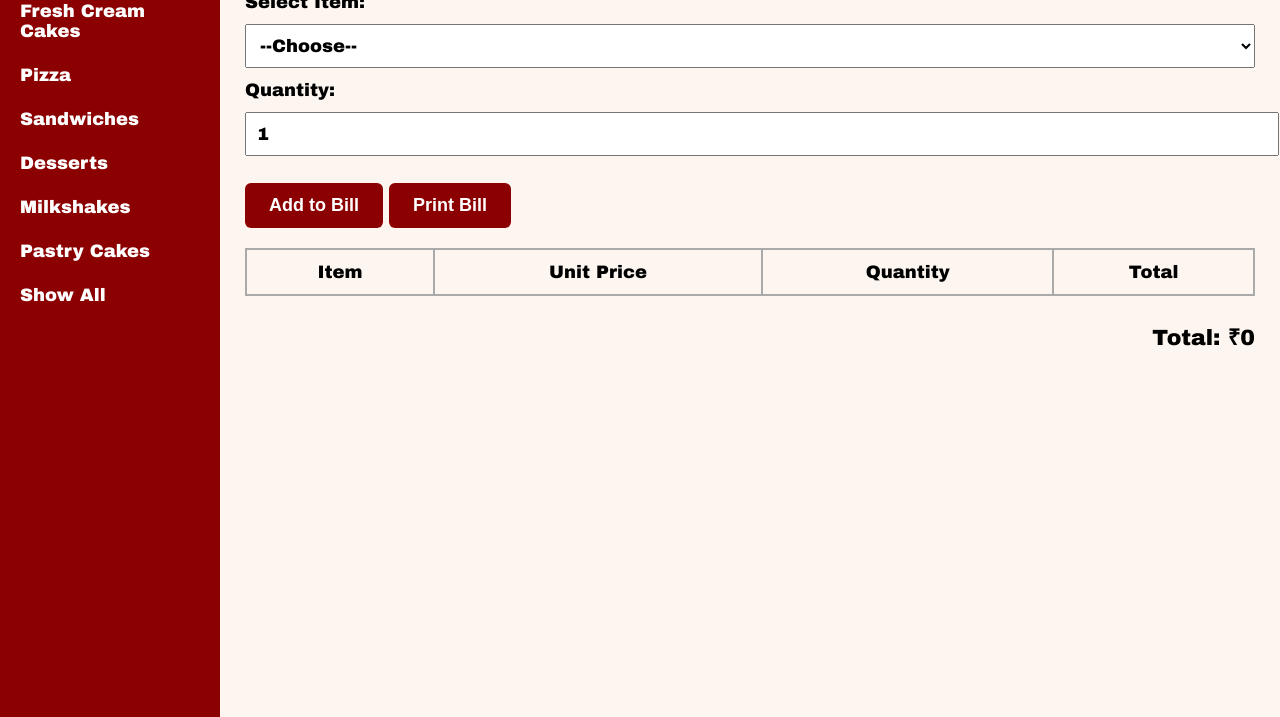
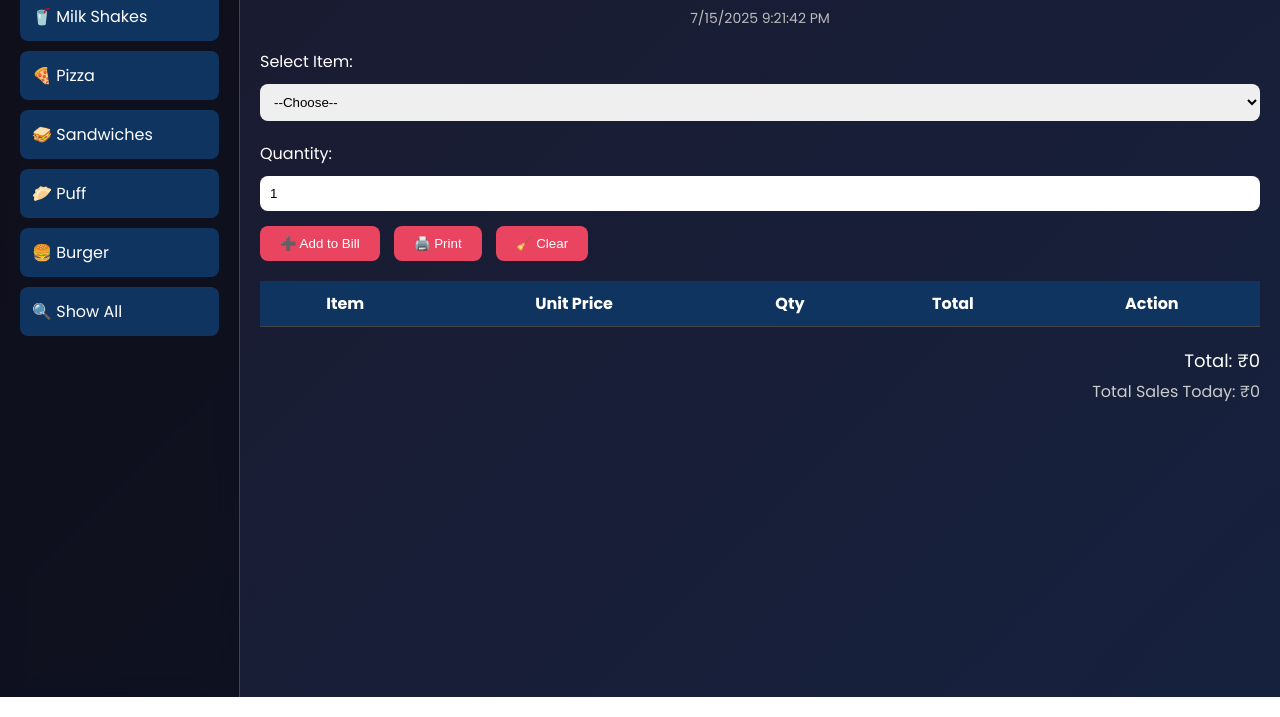
Before and after one commit to AriProject9787/inventory, a website: page brownie2/articles/billing/stack/billing.html in a window 1280 px wide. Shown: the part 103-820 px from the top of the page. Drawn offline with Linux system fonts and the light colour scheme.

Commit message:
billing style update

```diff
--- a/brownie2/articles/billing/stack/billing.html
+++ b/brownie2/articles/billing/stack/billing.html
@@ -1,140 +1,173 @@
 <!DOCTYPE html>
 <html lang="en">
 <head>
-  <meta charset="UTF-8">
-  <meta name="viewport" content="width=device-width, initial-scale=1.0">
-  <title>Cake Shop Billing Software</title>
+  <meta charset="UTF-8" />
+  <meta name="viewport" content="width=device-width, initial-scale=1.0"/>
+  <title>Futuristic Cake Shop Billing</title>
+  <link href="https://fonts.googleapis.com/css2?family=Poppins:wght@400;600;700&display=swap" rel="stylesheet">
   <style>
+    * { box-sizing: border-box; }
     body {
       margin: 0;
-      font-family: 'Arial Black', Arial, sans-serif;
-      background: #fdf6f0;
+      font-family: 'Poppins', sans-serif;
+      background: linear-gradient(135deg, #1a1a2e, #16213e);
+      color: #fff;
       display: flex;
-      font-size: 18px;
-      font-weight: bold;
+      height: 100vh;
+      overflow: hidden;
     }
     .sidebar {
-      width: 220px;
-      background: #8B0000;
-      color: white;
+      width: 240px;
+      background: rgba(0, 0, 0, 0.4);
+      backdrop-filter: blur(10px);
+      border-right: 1px solid #444;
+      padding: 20px;
       height: 100vh;
-      padding-top: 20px;
+      overflow-y: auto;
     }
-    .sidebar h2 {
-      text-align: center;
-      margin-bottom: 20px;
-    }
-    .sidebar ul {
-      list-style: none;
-      padding: 0;
-    }
+    .sidebar h2 { text-align: center; margin-bottom: 20px; }
+    .sidebar ul { list-style: none; padding: 0; }
     .sidebar li {
-      padding: 12px 20px;
+      padding: 12px;
+      background: #0f3460;
+      border-radius: 8px;
+      margin: 10px 0;
       cursor: pointer;
+      transition: 0.3s;
     }
     .sidebar li:hover {
-      background: #a30000;
+      background: #533483;
     }
     .container {
       flex: 1;
-      padding: 25px;
+      padding: 20px;
+      overflow-y: auto;
     }
     h1 {
       text-align: center;
-      color: #8B0000;
-      font-size: 28px;
+      color: #e94560;
+    }
+    #datetime {
+      text-align: center;
+      font-size: 14px;
+      color: #bbb;
       margin-bottom: 20px;
     }
-    select, input[type="number"] {
+    label {
+      display: block;
+      margin-top: 20px;
+      font-size: 16px;
+    }
+    select, input {
       width: 100%;
       padding: 10px;
-      margin: 12px 0;
-      font-size: 18px;
-      font-weight: bold;
-      font-family: 'Arial Black', Arial, sans-serif;
+      margin-top: 10px;
+      border: none;
+      border-radius: 8px;
     }
     table {
       width: 100%;
+      margin-top: 20px;
       border-collapse: collapse;
+      background: rgba(255, 255, 255, 0.05);
+    }
+    th, td {
+      padding: 10px;
+      text-align: center;
+      border-bottom: 1px solid #444;
+    }
+    th {
+      background-color: #0f3460;
+      color: #fff;
+    }
+    button {
+      margin-top: 15px;
+      margin-right: 10px;
+      background: #e94560;
+      border: none;
+      padding: 10px 20px;
+      border-radius: 8px;
+      cursor: pointer;
+      color: white;
+    }
+    #totalAmount {
       margin-top: 20px;
+      text-align: right;
       font-size: 18px;
     }
-    table, th, td {
-      border: 2px solid #aaa;
+    #salesToday {
+      margin-top: 5px;
+      text-align: right;
+      font-size: 16px;
+      color: #ccc;
     }
-    th, td {
-      padding: 12px;
-      text-align: center;
-      font-weight: bold;
-    }
-    #totalAmount {
-      font-size: 22px;
-      margin-top: 25px;
-      font-weight: bold;
-      text-align: right;
-    }
-    button {
-      background-color: #8B0000;
-      color: white;
-      padding: 12px 24px;
-      border: none;
-      border-radius: 6px;
-      cursor: pointer;
-      margin-top: 15px;
-      font-size: 18px;
-      font-weight: bold;
-    }
-    button:hover {
-      background-color: #a30000;
+
+    @media (max-width: 768px) {
+      body { flex-direction: column; }
+      .sidebar {
+        width: 100%;
+        height: auto;
+        border-right: none;
+        border-bottom: 1px solid #444;
+      }
     }
 
     @media print {
       body {
-        width: 72mm;
-        height: 210mm;
-        margin: 0;
-        font-family: 'Courier New', monospace;
         background: white;
         color: black;
+        font-family: 'Courier New', monospace;
         font-size: 12pt;
-        font-weight: bold;
       }
-      .sidebar, select, input, button {
+
+      .sidebar,
+      select,
+      input,
+      button,
+      #suggestedItem,
+      #datetime,
+      .container > div:first-child {
         display: none !important;
       }
+
       .container {
-        padding: 5mm;
+        padding: 20px;
         width: 100%;
       }
+
       h1 {
-        font-size: 16pt;
+        color: black;
+        font-size: 18pt;
         text-align: center;
-        margin-bottom: 5mm;
         border-bottom: 1px dashed black;
-        padding-bottom: 2mm;
+        margin-bottom: 10px;
+        padding-bottom: 5px;
       }
+
       table {
         width: 100%;
-        font-size: 10pt;
+        font-size: 11pt;
         border-collapse: collapse;
+        margin-top: 20px;
       }
+
       th, td {
-        border-bottom: 1px dashed #333;
-        padding: 2mm 0;
+        border-bottom: 1px dashed black;
+        padding: 5px 0;
         text-align: left;
       }
-      th {
+
+      #totalAmount {
         font-weight: bold;
+        font-size: 14pt;
+        text-align: right;
+        margin-top: 15px;
         border-top: 1px solid black;
-        border-bottom: 1px solid black;
+        padding-top: 10px;
       }
-      #totalAmount {
-        font-size: 12pt;
-        font-weight: bold;
-        text-align: right;
-        margin-top: 5mm;
-        border-top: 1px dashed black;
-        padding-top: 2mm;
+
+      #salesToday {
+        display: none;
       }
     }
   </style>
@@ -143,69 +176,69 @@
   <div class="sidebar">
     <h2>Categories</h2>
     <ul>
-      <li onclick="filterCategory('Fresh Cream Cakes')">Fresh Cream Cakes</li>
-      <li onclick="filterCategory('Pizza')">Pizza</li>
-      <li onclick="filterCategory('Sandwiches')">Sandwiches</li>
-      <li onclick="filterCategory('Desserts')">Desserts</li>
-      <li onclick="filterCategory('Milkshakes')">Milkshakes</li>
-      <li onclick="filterCategory('Pastry Cakes')">Pastry Cakes</li>
-      <li onclick="filterCategory('All')">Show All</li>
+      <li onclick="filterCategory('Milk Shakes')">🥤 Milk Shakes</li>
+      <li onclick="filterCategory('Pizza')">🍕 Pizza</li>
+      <li onclick="filterCategory('Sandwiches')">🥪 Sandwiches</li>
+      <li onclick="filterCategory('Puff')">🥟 Puff</li>
+      <li onclick="filterCategory('Burger')">🍔 Burger</li>
+      <li onclick="filterCategory('All')">🔍 Show All</li>
     </ul>
   </div>
 
   <div class="container">
     <h1>Cake Shop Billing</h1>
+    <div id="datetime"></div>
 
     <label for="item">Select Item:</label>
-    <select id="item">
-      <option value="">--Choose--</option>
-    </select>
+    <select id="item"><option value="">--Choose--</option></select>
 
     <label for="quantity">Quantity:</label>
-    <input type="number" id="quantity" min="1" value="1">
+    <input type="number" id="quantity" min="1" value="1"/>
 
-    <button onclick="addItem()">Add to Bill</button>
-    <button onclick="printBill()">Print Bill</button>
+    <div>
+      <button onclick="addItem()">➕ Add to Bill</button>
+      <button onclick="printBill()">🖨️ Print</button>
+      <button onclick="clearBill()">🧹 Clear</button>
+    </div>
 
     <table>
       <thead>
         <tr>
           <th>Item</th>
           <th>Unit Price</th>
-          <th>Quantity</th>
+          <th>Qty</th>
           <th>Total</th>
+          <th>Action</th>
         </tr>
       </thead>
       <tbody id="billTable"></tbody>
     </table>
 
     <div id="totalAmount">Total: ₹0</div>
+    <div id="salesToday">Total Sales Today: ₹0</div>
   </div>
 
   <script>
     const allItems = {
-      "Fresh Cream Cakes": {
-        "Vanilla Delight 0.5kg": 280,
-        "Black Forest 1kg": 600,
-        "Choco Truffle 0.5kg": 450
+      "Milk Shakes": {
+        "Strawberry Milkshake": 90, "Vanilla Milkshake": 70,
+        "Butter Scotch Milkshake": 90, "Chocolate Milkshake": 100,
+        "Black Current Milkshake": 90
       },
       "Pizza": {
-        "Paneer Pizza": 220,
-        "Chilli Chicken Pizza": 260,
-        "Cheese Pizza": 160
+        "Veg Pizza": 150, "Chicken Pizza": 180,
+        "Chicken Tikka Pizza": 190, "Chilli Chicken Pizza": 210,
+        "Cheese Pizza": 130
       },
       "Sandwiches": {
-        "American Fresh Chicken Sandwich": 140,
-        "Chicken Cheese Sandwich": 100
+        "Veg Sandwich": 60, "Chicken Sandwich": 80, "Corn Sandwich": 70
       },
-      "Desserts": {
-        "Chocolate Brownie with Ice Cream": 90
+      "Puff": {
+        "Veg Puff": 25, "Chicken Puff": 30,
+        "Paneer Puff": 35, "Egg Puff": 30, "Mashroom Puff": 30
       },
-      "Milkshakes": {
-        "Strawberry Milkshake": 100
-      },
-      "Pastry Cakes": {
-        "Chocolate Truffle Pastry": 70
+      "Burger": {
+        "Veg Burger": 80, "Chicken Burger": 90, "Paneer Burger": 100
       }
     };
 
@@ -215,7 +248,7 @@
     function populateItems(category) {
       itemSelect.innerHTML = '<option value="">--Choose--</option>';
       const categories = category === 'All' ? allItems : { [category]: allItems[category] };
-      for (const [cat, items] of Object.entries(categories)) {
+      for (const items of Object.values(categories)) {
         for (const [name, price] of Object.entries(items)) {
           const option = document.createElement("option");
           option.value = name;
@@ -225,49 +258,86 @@
       }
     }
 
-    function filterCategory(category) {
-      populateItems(category);
+    function filterCategory(cat) {
+      populateItems(cat);
     }
 
     function addItem() {
-      const itemName = itemSelect.value;
-      const quantity = parseInt(document.getElementById("quantity").value);
+      const name = itemSelect.value;
+      const qty = parseInt(document.getElementById("quantity").value);
+      if (!name || qty <= 0) return alert("Select item & valid quantity.");
 
-      if (!itemName || quantity <= 0) {
-        alert("Please select a valid item and quantity.");
-        return;
-      }
-
-      let itemPrice = 0;
+      let price = 0;
       for (const catItems of Object.values(allItems)) {
-        if (itemName in catItems) {
-          itemPrice = catItems[itemName];
-          break;
+        if (name in catItems) {
+          price = catItems[name]; break;
         }
       }
 
-      const total = itemPrice * quantity;
+      const total = price * qty;
       const row = document.createElement("tr");
       row.innerHTML = `
-        <td>${itemName}</td>
-        <td>₹${itemPrice}</td>
-        <td>${quantity}</td>
+        <td>${name}</td>
+        <td>₹${price}</td>
+        <td>${qty}</td>
         <td>₹${total}</td>
+        <td><button onclick="removeRow(this, ${total})">❌</button></td>
       `;
       document.getElementById("billTable").appendChild(row);
-      updateTotal(total);
-    }
-
-    function updateTotal(amount) {
-      grandTotal += amount;
+      grandTotal += total;
       document.getElementById("totalAmount").textContent = `Total: ₹${grandTotal}`;
     }
 
-    function printBill() {
-      window.print();
+    function removeRow(btn, total) {
+      btn.closest("tr").remove();
+      grandTotal -= total;
+      document.getElementById("totalAmount").textContent = `Total: ₹${grandTotal}`;
     }
 
-    window.onload = () => populateItems("All");
+    function clearBill() {
+      document.getElementById("billTable").innerHTML = "";
+      grandTotal = 0;
+      document.getElementById("totalAmount").textContent = "Total: ₹0";
+    }
+
+    function printBill() {
+      if (grandTotal === 0) return alert("No items to print.");
+
+      const today = new Date().toISOString().slice(0, 10);
+      const salesData = JSON.parse(localStorage.getItem("totalSales") || "{}");
+
+      if (!salesData[today]) salesData[today] = 0;
+      salesData[today] += grandTotal;
+
+      localStorage.setItem("totalSales", JSON.stringify(salesData));
+
+      window.print();
+      clearBill();
+      updateTodaySales();
+    }
+
+    function updateTodaySales() {
+      const today = new Date().toISOString().slice(0, 10);
+      const salesData = JSON.parse(localStorage.getItem("totalSales") || "{}");
+      const total = salesData[today] || 0;
+      document.getElementById("salesToday").textContent = `Total Sales Today: ₹${total}`;
+    }
+
+
+
+    function updateClock() {
+      const now = new Date();
+      document.getElementById("datetime").textContent =
+        now.toLocaleDateString() + " " + now.toLocaleTimeString();
+    }
+
+    setInterval(updateClock, 1000);
+
+    window.onload = () => {
+      populateItems("All");
+      updateClock();
+      updateTodaySales();
+    };
   </script>
 </body>
 </html>
```
